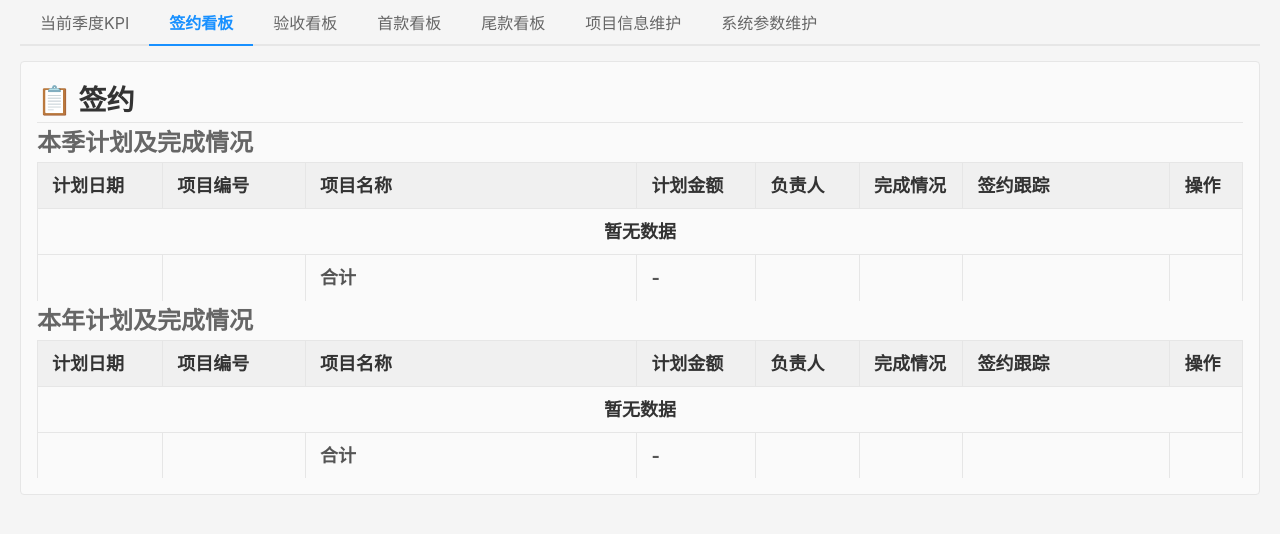
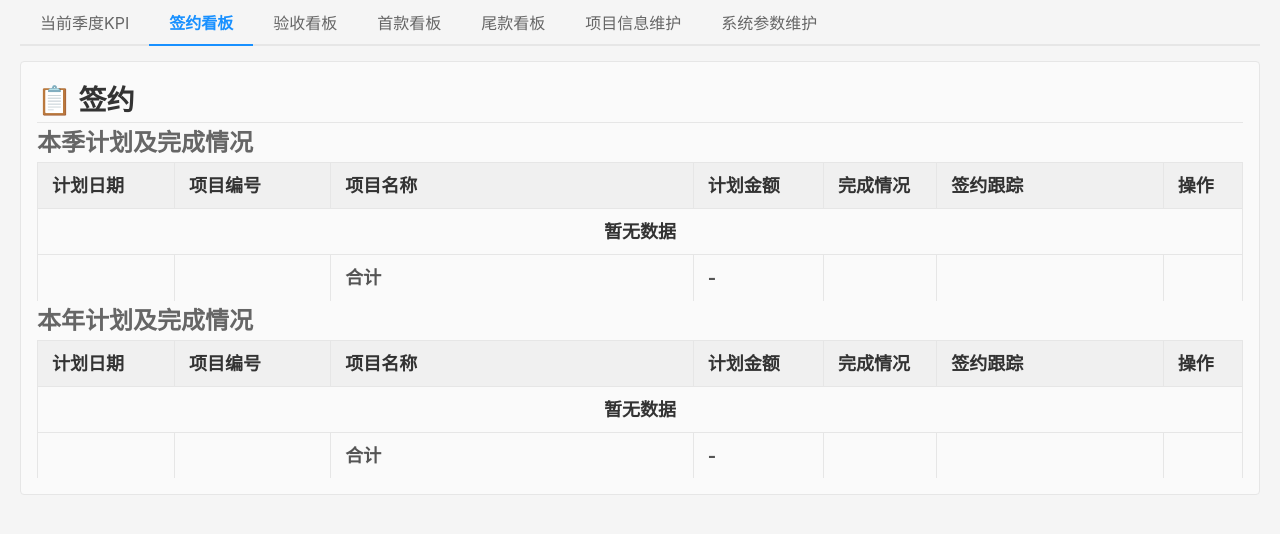
Before and after one commit to showhanjian/project_curd, a Flask app: page /sign_kanban in a window 1280 px wide. Shown: the top 534 px of the page. Run offline with Flask 3, Linux system fonts and the light colour scheme; data that the repository does not hold is empty.

Commit message:
修改一点

```diff
--- a/templates/sign_kanban.html
+++ b/templates/sign_kanban.html
@@ -29,29 +29,27 @@
                         <col style="width:320px">
                         <col style="width:115px">
                         <col style="width:100px">
-                        <col style="width:100px">
                         <col style="width:200px">
                         <col style="width:70px">
                     </colgroup>
-                    <tr><th>计划日期</th><th>项目编号</th><th>项目名称</th><th>计划金额</th><th>负责人</th><th>完成情况</th><th>签约跟踪</th><th>操作</th></tr>
+                    <tr><th>计划日期</th><th>项目编号</th><th>项目名称</th><th>计划金额</th><th>完成情况</th><th>签约跟踪</th><th>操作</th></tr>
                     {% for r in sign_month %}
                     <tr class="{{ 'status-plan' if r[4] == '计划' else 'status-done' }}">
                         <td>{{ r[6] or '-' }}</td>
                         <td>{{ r[1] or '-' }}</td>
                         <td style="max-width:320px;overflow:hidden;text-overflow:ellipsis;white-space:nowrap">{{ r[2] or '(无名称)' }}</td>
                         <td>{{ '%.2f'|format(r[3]) if r[3] else '-' }}</td>
-                        <td>{{ r[5] or '-' }}</td>
                         <td>{{ r[4] or '-' }}</td>
                         <td style="max-width:200px;overflow:hidden;text-overflow:ellipsis;white-space:nowrap">{{ r[7] or '-' }}</td>
                         <td><a href="{{ url_for('edit', id=r[0], next=request.url) }}">更新</a></td>
                     </tr>
                     {% else %}
-                    <tr><td colspan="8" class="empty-cell">暂无数据</td></tr>
+                    <tr><td colspan="7" class="empty-cell">暂无数据</td></tr>
                     {% endfor %}
                     <tr class="total-row">
                         <td></td><td></td><td>合计</td>
                         <td>{{ '%.2f'|format(sign_month_totals[0]) if sign_month_totals[0] else '-' }}</td>
-                        <td></td><td></td><td></td><td></td>
+                        <td></td><td></td><td></td>
                     </tr>
                 </table>
             </div>
@@ -64,29 +62,27 @@
                         <col style="width:320px">
                         <col style="width:115px">
                         <col style="width:100px">
-                        <col style="width:100px">
                         <col style="width:200px">
                         <col style="width:70px">
                     </colgroup>
-                    <tr><th>计划日期</th><th>项目编号</th><th>项目名称</th><th>计划金额</th><th>负责人</th><th>完成情况</th><th>签约跟踪</th><th>操作</th></tr>
+                    <tr><th>计划日期</th><th>项目编号</th><th>项目名称</th><th>计划金额</th><th>完成情况</th><th>签约跟踪</th><th>操作</th></tr>
                     {% for r in sign_quarter %}
                     <tr class="{{ 'status-plan' if r[4] == '计划' else 'status-done' }}">
                         <td>{{ r[6] or '-' }}</td>
                         <td>{{ r[1] or '-' }}</td>
                         <td style="max-width:320px;overflow:hidden;text-overflow:ellipsis;white-space:nowrap">{{ r[2] or '(无名称)' }}</td>
                         <td>{{ '%.2f'|format(r[3]) if r[3] else '-' }}</td>
-                        <td>{{ r[5] or '-' }}</td>
                         <td>{{ r[4] or '-' }}</td>
                         <td style="max-width:200px;overflow:hidden;text-overflow:ellipsis;white-space:nowrap">{{ r[7] or '-' }}</td>
                         <td><a href="{{ url_for('edit', id=r[0], next=request.url) }}">更新</a></td>
                     </tr>
                     {% else %}
-                    <tr><td colspan="8" class="empty-cell">暂无数据</td></tr>
+                    <tr><td colspan="7" class="empty-cell">暂无数据</td></tr>
                     {% endfor %}
                     <tr class="total-row">
                         <td></td><td></td><td>合计</td>
                         <td>{{ '%.2f'|format(sign_quarter_totals[0]) if sign_quarter_totals[0] else '-' }}</td>
-                        <td></td><td></td><td></td><td></td>
+                        <td></td><td></td><td></td>
                     </tr>
                 </table>
             </div>
```
Also changed, not shown: 1 other file.
